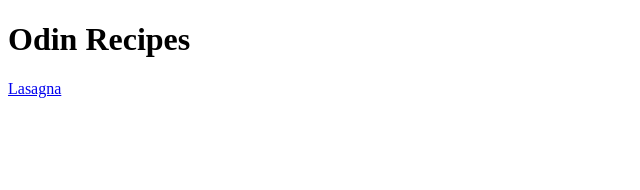
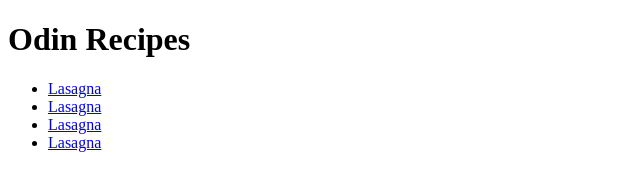
Before and after one commit to jon7torres/odin-recipes, a plain HTML site: page index.html in a window 1280 px wide. Shown: the whole page, without its empty margins (0-640 px from the left). Drawn offline with Linux system fonts and the light colour scheme.

Commit message:
Added ul

```diff
--- a/index.html
+++ b/index.html
@@ -6,6 +6,11 @@
     </head>
     <body>
         <h1>Odin Recipes</h1>
-        <a href="./recipes/lasagna.html">Lasagna</a>
+        <ul>
+            <li> <a href="./recipes/lasagna.html">Lasagna</a></li>
+            <li> <a href="./recipes/lasagna.html">Lasagna</a></li>
+            <li> <a href="./recipes/lasagna.html">Lasagna</a></li>
+            <li> <a href="./recipes/lasagna.html">Lasagna</a></li>
+        </ul>
     </body>
 </html>
```
Also changed, not shown: 1 other file.
